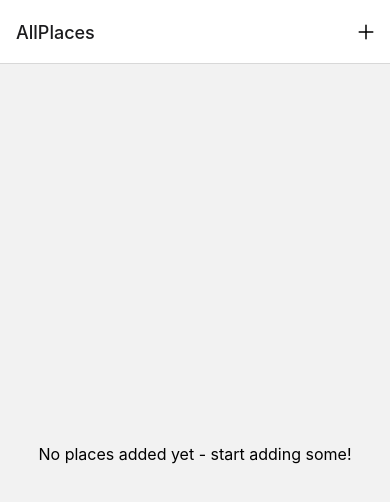
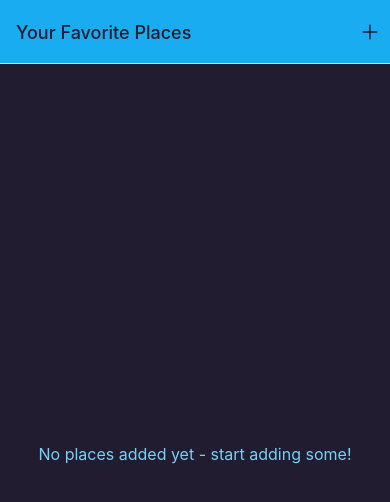
Before and after one commit to Hardik0101/RNApp6, a React Native app: screen /AllPlaces in a window 390 px wide. Shown: the top 502 px of the page. Built offline with nearby package versions, Linux system fonts and the light colour scheme.

Commit message:
Added styles

```diff
--- a/App.js
+++ b/App.js
@@ -5,6 +5,7 @@
 import AllPlaces from "./screens/AllPlaces";
 import AddPlace from "./screens/AddPlace";
 import IconButton from "./components/UI/IconButton";
+import { Colors } from "./constant/colors";
 
 const Stack = createNativeStackNavigator();
 
@@ -13,11 +14,18 @@
     <>
       <StatusBar style="dark" />
       <NavigationContainer>
-        <Stack.Navigator>
+        <Stack.Navigator
+          screenOptions={{
+            headerStyle: { backgroundColor: Colors.primary500 },
+            headerTintColor: Colors.gray700,
+            contentStyle: { backgroundColor: Colors.gray700 },
+          }}
+        >
           <Stack.Screen
             name="AllPlaces"
             component={AllPlaces}
             options={({ navigation }) => ({
+              title: "Your Favorite Places",
               headerRight: ({ tintColor }) => (
                 <IconButton
                   icon="add"
@@ -28,7 +36,13 @@
               ),
             })}
           />
-          <Stack.Screen name="AddPlace" component={AddPlace} />
+          <Stack.Screen
+            name="AddPlace"
+            component={AddPlace}
+            options={{
+              title: "Add a new Place",
+            }}
+          />
         </Stack.Navigator>
       </NavigationContainer>
     </>
--- a/components/Places/PlacesList.js
+++ b/components/Places/PlacesList.js
@@ -1,6 +1,7 @@
 import { FlatList, StyleSheet, Text, View } from "react-native";
 
 import PlaceItem from "./PlaceItem";
+import { Colors } from "../../constant/colors";
 
 function PlacesList({ places }) {
   if (!places || places.length === 0) {
@@ -32,5 +33,6 @@
   },
   fallbackText: {
     fontSize: 16,
+    color: Colors.primary200,
   },
 });
--- a/components/UI/IconButton.js
+++ b/components/UI/IconButton.js
@@ -17,7 +17,6 @@
 const styles = StyleSheet.create({
   button: {
     padding: 8,
-    margin: 4,
     justifyContent: "center",
     alignItems: "center",
   },
--- /dev/null
+++ b/constant/colors.js
@@ -0,0 +1,11 @@
+export const Colors = {
+  primary50: "#cfeffd",
+  primary100: "#a0defb",
+  primary200: "#77cff8",
+  primary400: "#44bdf5",
+  primary500: "#1aacf0",
+  primary700: "#0570c9",
+  primary800: "#003b88",
+  accent500: "#e6b30b",
+  gray700: "#221c30",
+};
```
